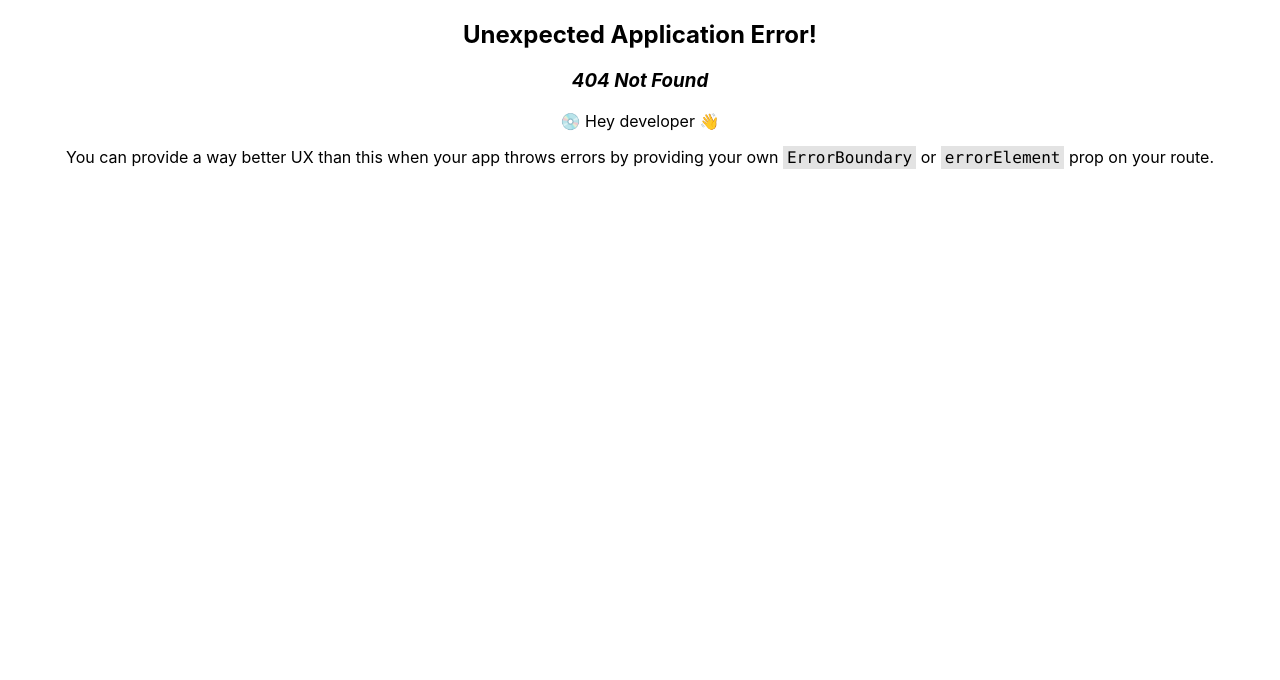
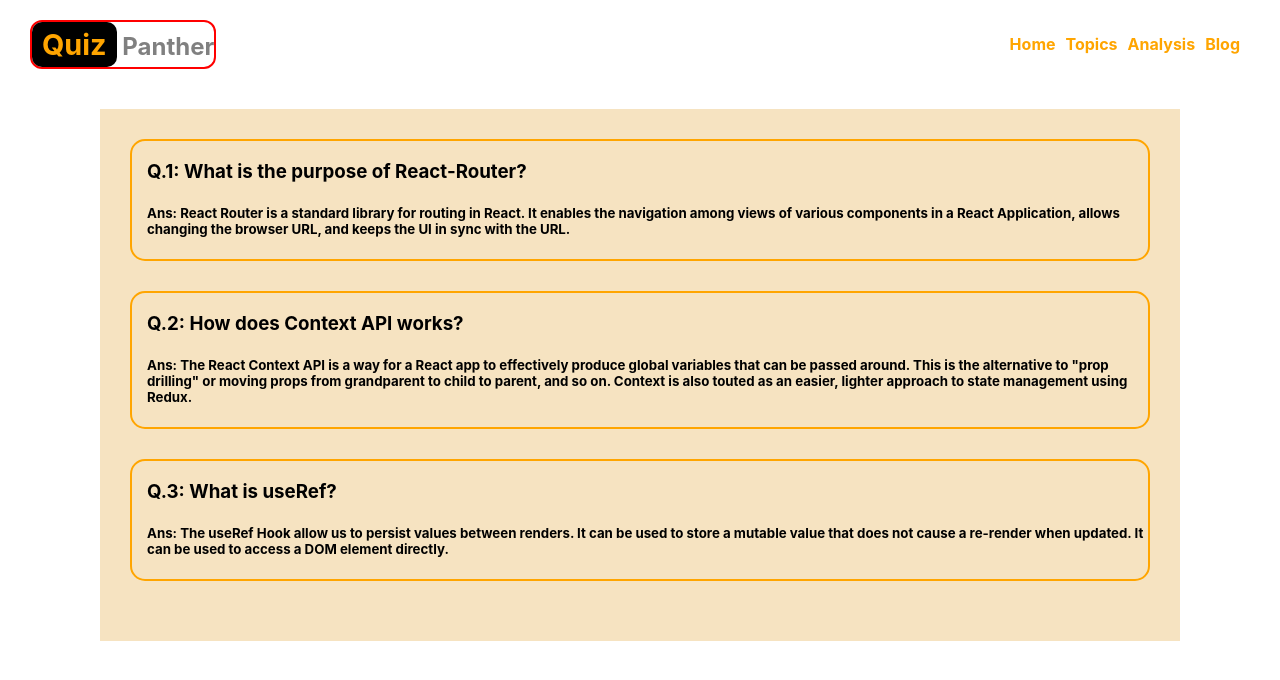
Before and after one commit to AsiburSumon/assignment-9, a React (Create React App) app: page /blog in a window 1280 px wide. Before the commit this address had no page. Shown: the top 680 px of the page. Built offline with nearby package versions, Linux system fonts and the light colour scheme.

Commit message:
blog added

```diff
--- a/src/App.js
+++ b/src/App.js
@@ -4,6 +4,7 @@ import Main from './components/Main/Main';
 import Home from './components/Home/Home';
 import Topics from './components/Topics/Topics';
 import Analysis from './components/Analysis/Analysis';
+import Blog from './components/Blog/Blog';
 
 function App() {
   const router = createBrowserRouter([
@@ -23,6 +24,10 @@ function App() {
         {
           path: '/analysis',
           element: <Analysis></Analysis>
+        },
+        {
+          path: '/blog',
+          element: <Blog></Blog>
         }
       ]
     }
--- /dev/null
+++ b/src/components/Blog/Blog.css
@@ -0,0 +1,12 @@
+.blog{
+    margin: 20px 100px;
+    background-color: rgb(246, 227, 193);
+    padding: 30px;
+}
+.question{
+    border: 2px solid orange;
+    border-radius: 15px;
+    text-align: left;
+    padding-left: 15px;
+    margin-bottom: 30px;
+}
--- /dev/null
+++ b/src/components/Blog/Blog.js
@@ -0,0 +1,26 @@
+import React from 'react';
+import './Blog.css'
+
+const Blog = () => {
+    return (
+        <div className='blog'>
+            <div className='question'>
+                <h3>Q.1: What is the purpose of React-Router?</h3>
+                <h5>Ans: React Router is a standard library for routing in React. It enables the navigation among views of various components in a React Application, allows changing the browser URL, and keeps the UI in sync with the URL. </h5>
+            </div>
+
+            <div className='question'>
+                <h3>Q.2: How does Context API works?</h3>
+                <h5>Ans: The React Context API is a way for a React app to effectively produce global variables that can be passed around. This is the alternative to "prop drilling" or moving props from grandparent to child to parent, and so on. Context is also touted as an easier, lighter approach to state management using Redux. </h5>
+            </div>
+
+            <div className='question'>
+                <h3>Q.3: What is useRef?</h3>
+                <h5>Ans: The useRef Hook allow us to persist values between renders. It can be used to store a mutable value that does not cause a re-render when updated. It can be used to access a DOM element directly. </h5>
+            </div>
+
+        </div>
+    );
+};
+
+export default Blog;
--- a/src/components/Header/Header.js
+++ b/src/components/Header/Header.js
@@ -11,7 +11,6 @@ const Header = () => {
                 <Link to='/topics'>Topics</Link>
                 <Link to='/analysis'>Analysis</Link>
                 <Link to='/blog'>Blog</Link>
-                <Link to='/about'>About</Link>
             </div>
         </div>
     );
--- a/src/components/Quizzes/Quizzes.css
+++ b/src/components/Quizzes/Quizzes.css
@@ -10,3 +10,15 @@
     border-radius: 10px;
     background-color: rgb(157, 156, 156);
 }
+.more-topics{
+    background-color: orange;
+    border: none;
+    border-radius: 10px;
+    padding: 20px;
+    color: white;
+    font-weight: 900;
+    margin-bottom: 30px;
+}
+.more-topics:hover{
+    background-color: orangered;
+}
--- a/src/components/Quizzes/Quizzes.js
+++ b/src/components/Quizzes/Quizzes.js
@@ -1,4 +1,5 @@
 import React, { useEffect, useState } from 'react';
+import Analysis from '../Analysis/Analysis';
 import Quiz from '../Quiz/Quiz';
 import './Quizzes.css'
 
@@ -18,6 +19,7 @@ const Quizzes = () => {
                     quizzes.map(quiz => <Quiz quiz={quiz} key={quiz.id}></Quiz>)
                 }
             </div>
+            <button className='more-topics'>More Topics</button>
         </div>
     );
 };
```
